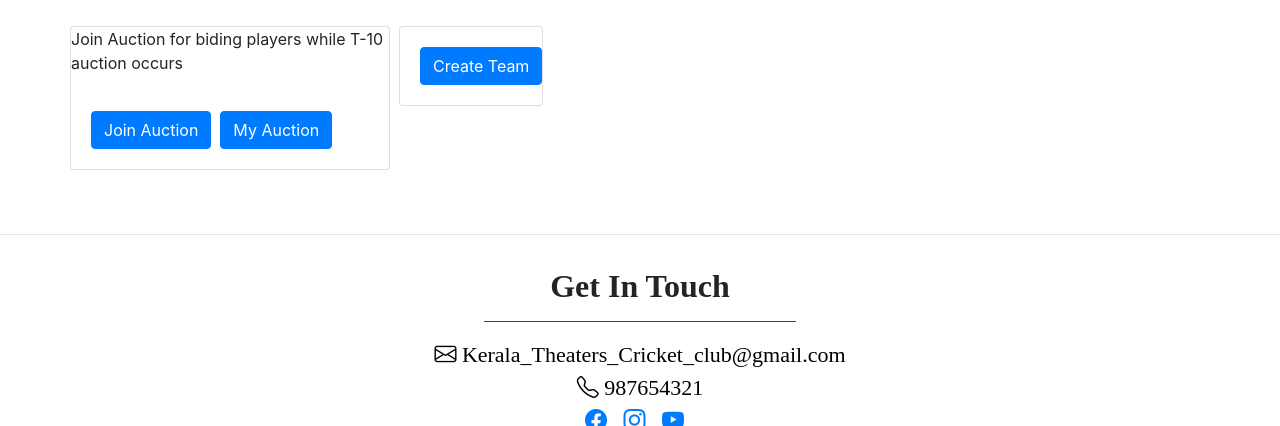
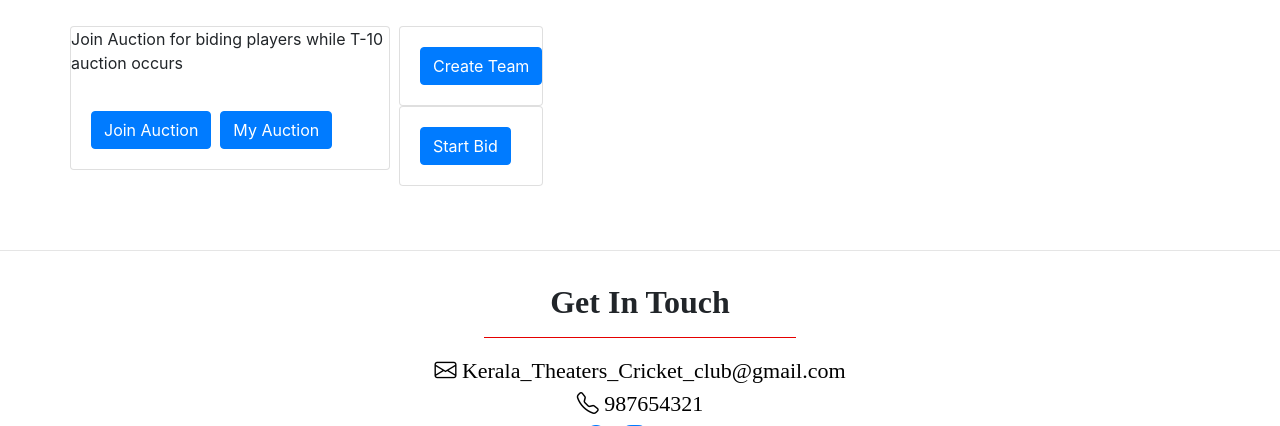
Before and after one commit to dinto/KTCC, a Django app: page /KTCC/ in a window 1280 px wide. Shown: the part 70-496 px from the top of the page. Run offline with Django 3.2, Linux system fonts and the light colour scheme; the visitor is signed in with stand-in values (Sample User, id 1); some libraries are stand-ins or nearby versions.

Commit message:
bid screen database added

```diff
--- a/KTCC/templates/index.html
+++ b/KTCC/templates/index.html
@@ -34,6 +34,12 @@
                 </div>
             </div>
 
+            <div class="card" style="width: 9rem; ">
+                <div class="card-body">
+                <a href="{% url 'Bid_Screen' %}" class="btn btn-primary" style="text-align: center;">Start Bid</a>
+                </div>
+            </div>
+
         </div>
     </div>
 </div>
--- a/KTCC/urls.py
+++ b/KTCC/urls.py
@@ -15,5 +15,6 @@ urlpatterns = [
     path('Stats/', views.Stats, name='Stats'),
     path('Matches/', views.Matches, name='Matches'),
     path('profile/', views.profile, name='profile'),
+    path('Bid_Screen/', views.Bid_Screen, name='Bid_Screen'),
 
 ]
--- a/KTCC/views.py
+++ b/KTCC/views.py
@@ -7,6 +7,7 @@ from .forms import CreatePlayer
 from KTCC.models import PlayerInfo
 from .forms import CreateTeam
 from KTCC.models import TeamInfo
+from KTCC.models import Bid_Bucket
 
 # Create your views here.
 
@@ -169,3 +170,12 @@ def EditProfile(request):
             )
 
     return render(request, 'registration/edit_profile.html')
+
+@login_required(login_url='login')
+def Bid_Screen(request):
+    players= PlayerInfo.objects.all()
+    for i in players:
+        print("players name",i.name)
+        #Bucket=Bid_Bucket.objects.create(Player_name=i.name,Status='OPEN',Season=i.Season)
+        #Bucket.save()
+    return render(request, "Bid_Screen.html")
```
Also changed, not shown: KTCC/models.py (+14 -1 lines), KTCC/templates/Bid_Screen.html (added, +8 -0 lines).
